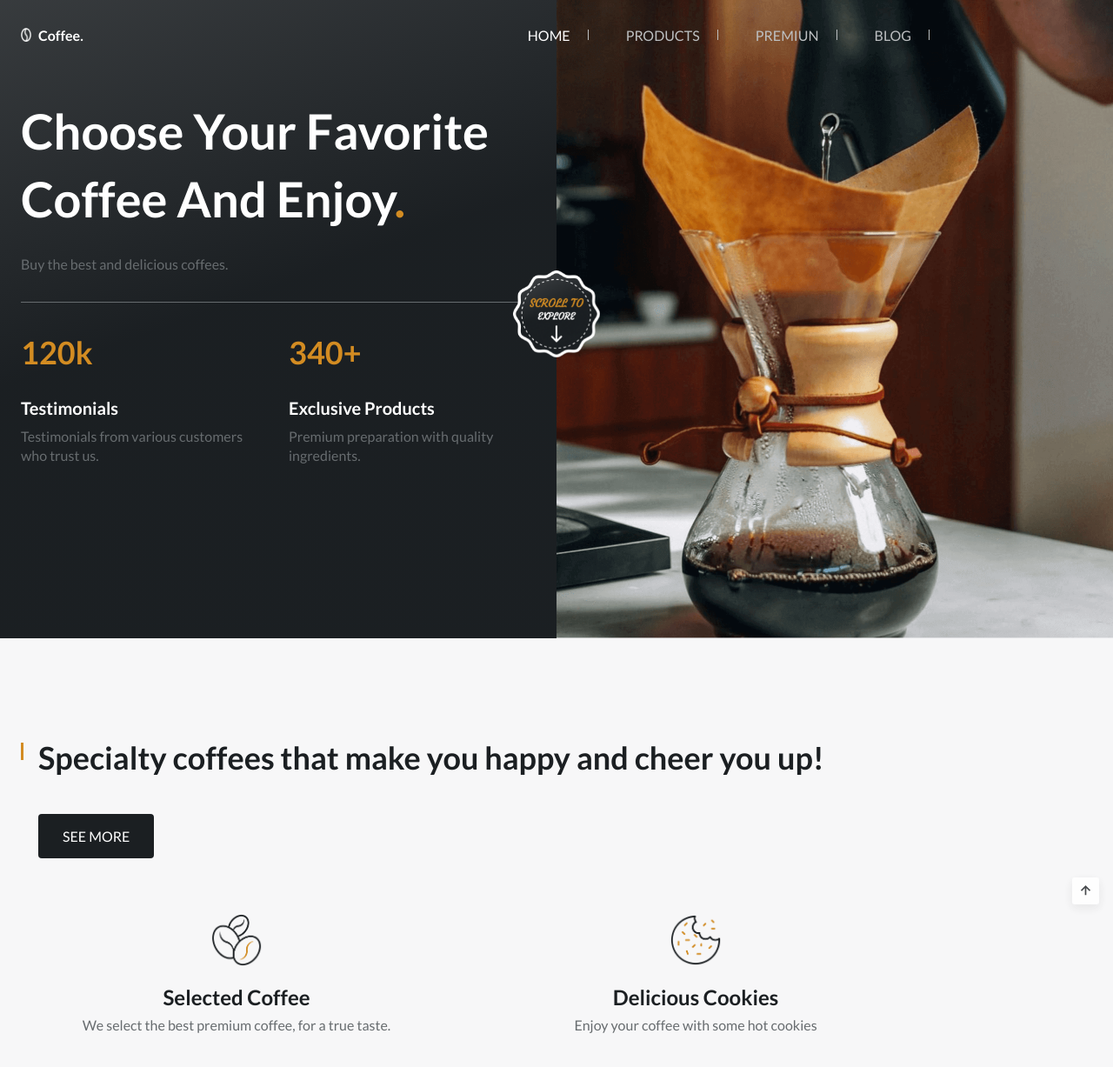
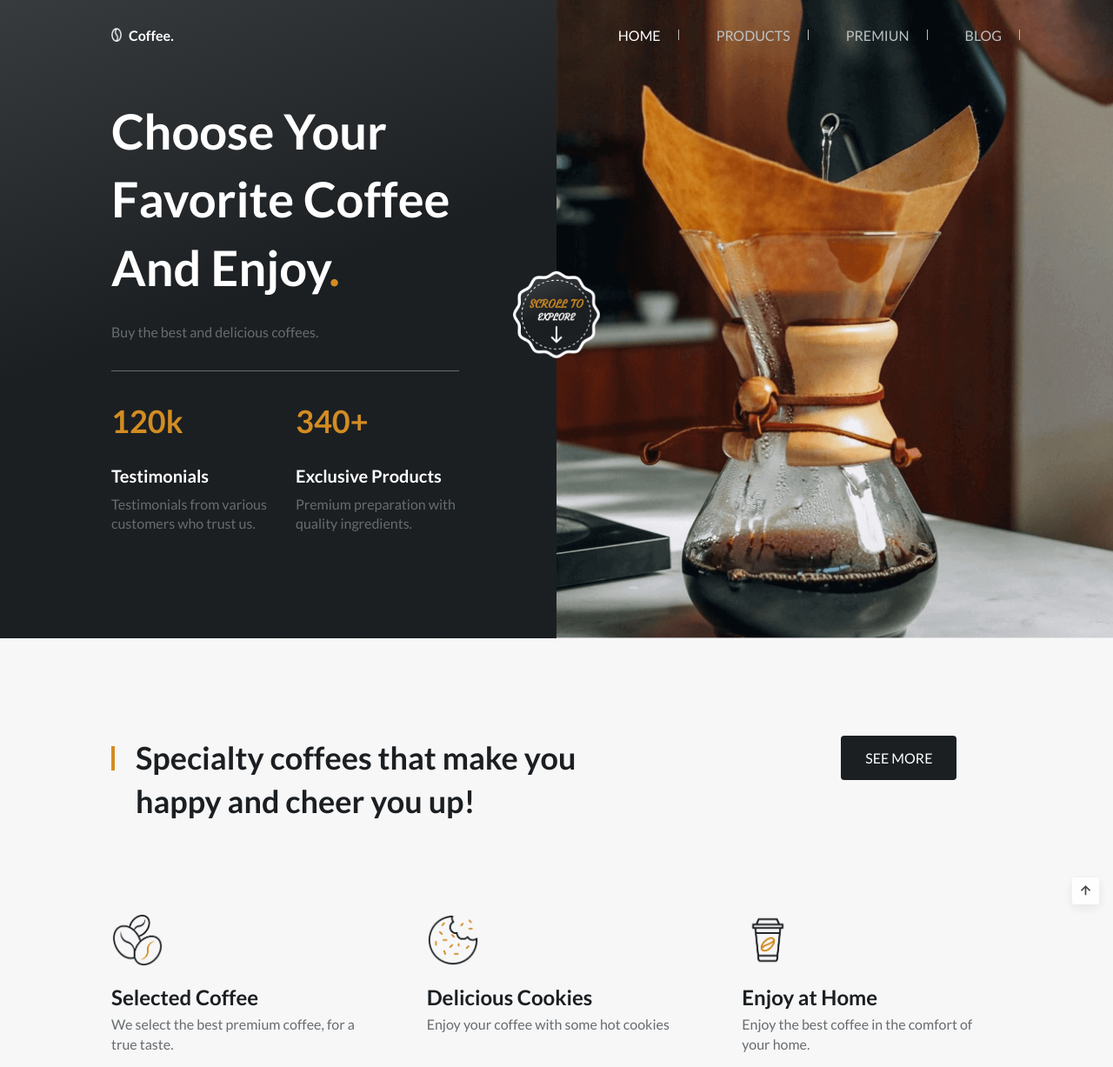
Before and after one commit to sebasdasg/Coffee__Lask, a plain HTML site: page index.html in a window 1280 px wide. Shown: the top 1227 px of the page at 87% size. Drawn offline with nearby package versions, Linux system fonts and the light colour scheme.

Commit message:
avance responisve a 1040px

```diff
--- a/assets/css/styles.css
+++ b/assets/css/styles.css
@@ -757,6 +757,61 @@ button {
     top: 0;
     margin: auto;
   }
+  .quality__content {
+    grid-template-columns: repeat(2, 1fr);
+    align-items: center;
+  }
+  .footer__content {
+    grid-template-areas:
+      "newsletter addres"
+      "contact office";
+  }
+}
+@media screen and (min-width: 1040px) {
+  .container {
+    margin-left: auto;
+    margin-right: auto;
+  }
+  .home__content {
+    max-width: 400px;
+    margin-right: 7rem;
+    margin-left: auto;
+  }
+  .section__title {
+    padding-right: 15rem;
+    padding-left: 1.75rem;
+  }
+  .section__title::before {
+    height: 28px;
+    width: 4px;
+    top: 12px;
+  }
+  .specialty__box {
+    display: grid;
+    grid-template-columns: 2fr 0.5fr;
+  }
+  .specialty__category {
+    grid-template-columns: repeat(3, 1fr);
+    column-gap: 4rem;
+  }
+  .specialty__group {
+    text-align: initial;
+  }
+  /*CORREGIR
+  .specialty__line {
+    position: relative;
+  }
+  .specialty__line::before {
+    content: "";
+    width: 1px;
+    height: 120px;
+    background-color: var(--text-color-light);
+    position: absolute;
+    right: 1rem;
+    top: 0;
+    bottom: 0;
+    margin: auto 0;
+  }*/
 }
 
 /* Alternative code, for larger screens */
--- a/index.html
+++ b/index.html
@@ -111,7 +111,7 @@
           </div>
 
           <div class="specialty__category">
-            <div class="specialty__group">
+            <div class="specialty__group specialty__line">
               <img
                 src="assets/img/specialty1.png"
                 alt=""
@@ -123,7 +123,7 @@
               </p>
             </div>
 
-            <div class="specialty__group">
+            <div class="specialty__group specialty__line">
               <img
                 src="assets/img/specialty2.png"
                 alt=""
```
